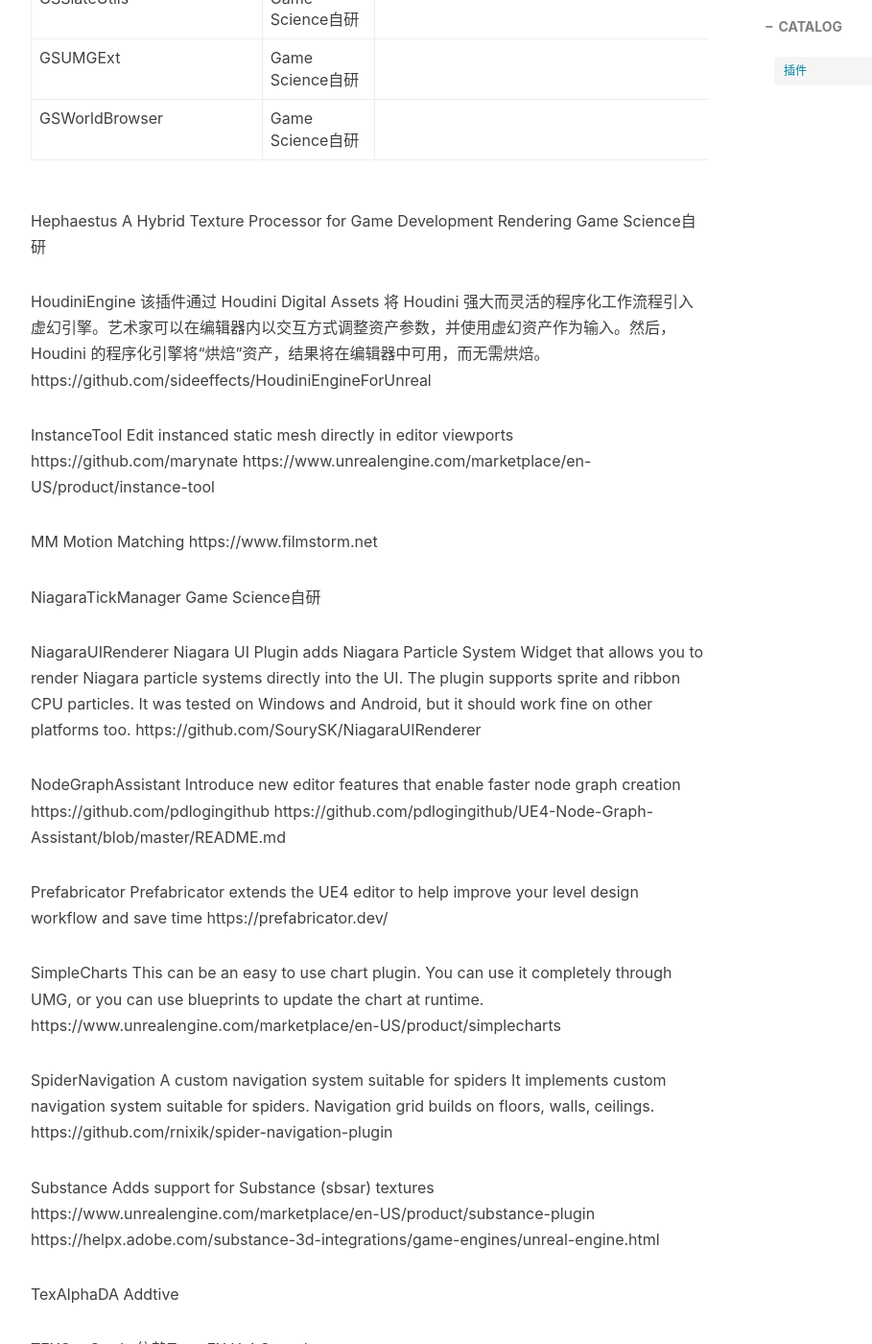
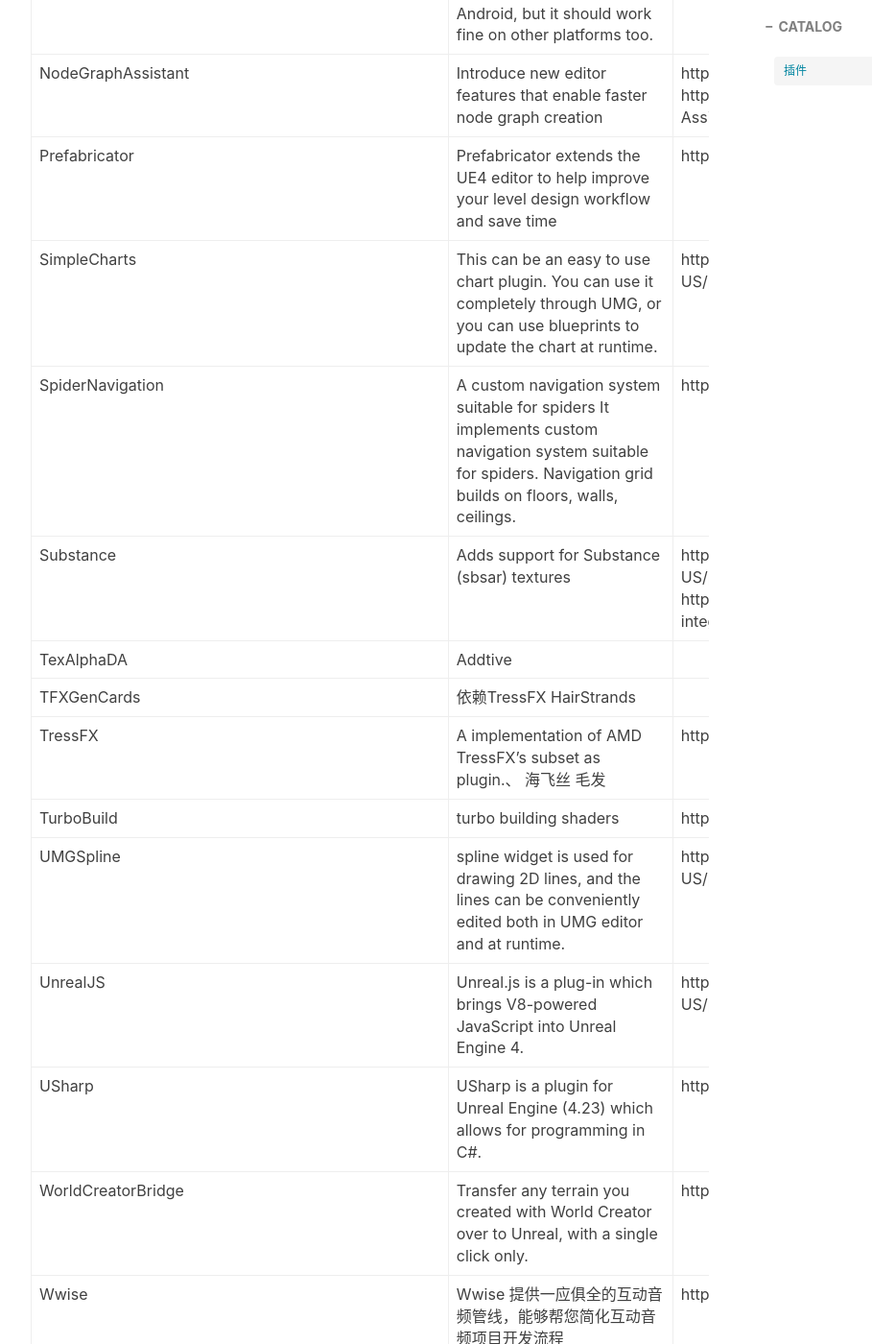
Before and after one commit to chenanbao/chenanbao.github.io, a Jekyll site: the page built from _posts/2024-8-30-黑猴插件.md, in a window 1280 px wide and 1400 px high, scrolled down 2829 px. Shown: the whole window at 96% size, without its empty margins (233-1142 px from the left). Built offline with Jekyll 4.4.1, drawn with Linux system fonts in a browser that asks for light colours; nearby versions of some CDN libraries; comment, search, counter and statistics services are not loaded; some of the changed text lies outside the part shown.

Commit message:
Update 2024-8-30-黑猴插件.md

```diff
--- a/_posts/2024-8-30-黑猴插件.md
+++ b/_posts/2024-8-30-黑猴插件.md
@@ -48,90 +48,25 @@
 |GSSlateUtils|Game Science自研|
 |GSUMGExt|Game Science自研|
 |GSWorldBrowser|Game Science自研|
-
-Hephaestus
-A Hybrid Texture Processor for  Game Development
-Rendering
-Game Science自研
-
-HoudiniEngine
-该插件通过 Houdini Digital Assets 将 Houdini 强大而灵活的程序化工作流程引入虚幻引擎。艺术家可以在编辑器内以交互方式调整资产参数，并使用虚幻资产作为输入。然后，Houdini 的程序化引擎将“烘焙”资产，结果将在编辑器中可用，而无需烘焙。
-https://github.com/sideeffects/HoudiniEngineForUnreal
-
-InstanceTool
-Edit instanced static mesh directly in editor viewports
-https://github.com/marynate
-https://www.unrealengine.com/marketplace/en-US/product/instance-tool
-
-MM
-Motion Matching
-https://www.filmstorm.net
-
-NiagaraTickManager
-Game Science自研
-
-NiagaraUIRenderer
-Niagara UI Plugin adds Niagara Particle System Widget that allows you to render Niagara particle systems directly into the UI. The plugin supports sprite and ribbon CPU particles. It was tested on Windows and Android, but it should work fine on other platforms too.
-https://github.com/SourySK/NiagaraUIRenderer
-
-NodeGraphAssistant
-Introduce new editor features that enable faster node graph creation
-https://github.com/pdlogingithub
-https://github.com/pdlogingithub/UE4-Node-Graph-Assistant/blob/master/README.md
-
-Prefabricator
-Prefabricator extends the UE4 editor to help improve your level design workflow and save time
-https://prefabricator.dev/
-
-SimpleCharts
-This can be an easy to use chart plugin. You can use it completely through UMG, or you can use blueprints to update the chart at runtime.
-https://www.unrealengine.com/marketplace/en-US/product/simplecharts
-
-SpiderNavigation
-A custom navigation system suitable for spiders
-It implements custom navigation system suitable for spiders. Navigation grid builds on floors, walls, ceilings.
-https://github.com/rnixik/spider-navigation-plugin
-
-Substance
-Adds support for Substance (sbsar) textures
-https://www.unrealengine.com/marketplace/en-US/product/substance-plugin
-https://helpx.adobe.com/substance-3d-integrations/game-engines/unreal-engine.html
-
-TexAlphaDA
-Addtive
-
-TFXGenCards
-依赖TressFX  HairStrands
-
-TressFX
-A implementation of AMD TressFX's subset as plugin.、
-海飞丝 毛发
-https://gpuopen.com/tressfx/
-
-TurboBuild
-turbo building shaders
-https://turbo.build/  可能是这个
-
-UMGSpline
- spline widget is used for drawing 2D lines, and the lines can be conveniently edited both in UMG editor and at runtime.
-https://www.unrealengine.com/marketplace/en-US/product/umgspline
-
-UnrealJS
-Unreal.js is a plug-in which brings V8-powered JavaScript into Unreal Engine 4.
-https://www.unrealengine.com/marketplace/en-US/product/unrealjs
-
-USharp
-USharp is a plugin for Unreal Engine (4.23) which allows for programming in C#.
-https://github.com/pixeltris/USharp
-
-WorldCreatorBridge
-Transfer any terrain you created with World Creator over to Unreal, with a single click only.
-https://www.world-creator.com/
-
-Wwise
-Wwise 提供一应俱全的互动音频管线，能够帮您简化互动音频项目开发流程
-https://www.audiokinetic.com/zh/wwise/overview/
-
-XeSS
-Intel(R) X (e) SS 实现了一项创新的帧率提升技术，该技术得到了 Intel(R) Arc(TM) 显卡和其他 GPU 供应商的支持。X (e) SS 使用 AI 深度学习进行升级，可在不降低图像质量的情况下提供更高的帧率。如需了解更多信息，请访问：https://github.com/intel/xess
-https://github.com/GameTechDev/XeSSUnrealPlugin
+|Hephaestus|A Hybrid Texture Processor for  Game DevelopmentRendering|Game Science自研|
+|HoudiniEngine|该插件通过 Houdini Digital Assets 将 Houdini 强大而灵活的程序化工作流程引入虚幻引擎。艺术家可以在编辑器内以交互方式调整资产参数，并使用虚幻资产作为输入。然后，Houdini 的程序化引擎将“烘焙”资产，结果将在编辑器中可用，而无需烘焙。|
+|https://github.com/sideeffects/HoudiniEngineForUnreal|
+|InstanceTool|Edit instanced static mesh directly in editor viewports|https://github.com/marynate https://www.unrealengine.com/marketplace/en-US/product/instance-tool|
+|MM|Motion Matching|https://www.filmstorm.net|
+|NiagaraTickManager|Game Science自研|
+|NiagaraUIRenderer|Niagara UI Plugin adds Niagara Particle System Widget that allows you to render Niagara particle systems directly into the UI. The plugin supports sprite and ribbon CPU particles. It was tested on Windows and Android, but it should work fine on other platforms too.|https://github.com/SourySK/NiagaraUIRenderer|
+|NodeGraphAssistant|Introduce new editor features that enable faster node graph creation|https://github.com/pdlogingithub https://github.com/pdlogingithub/UE4-Node-Graph-Assistant/blob/master/README.md|
+|Prefabricator|Prefabricator extends the UE4 editor to help improve your level design workflow and save time|https://prefabricator.dev/|
+|SimpleCharts|This can be an easy to use chart plugin. You can use it completely through UMG, or you can use blueprints to update the chart at runtime.|https://www.unrealengine.com/marketplace/en-US/product/simplecharts|
+|SpiderNavigation|A custom navigation system suitable for spiders It implements custom navigation system suitable for spiders. Navigation grid builds on floors, walls, ceilings.|https://github.com/rnixik/spider-navigation-plugin|
+|Substance|Adds support for Substance (sbsar) textures|https://www.unrealengine.com/marketplace/en-US/product/substance-plugin https://helpx.adobe.com/substance-3d-integrations/game-engines/unreal-engine.html|
+|TexAlphaDA|Addtive|
+|TFXGenCards|依赖TressFX  HairStrands|
+|TressFX|A implementation of AMD TressFX's subset as plugin.、 海飞丝 毛发|https://gpuopen.com/tressfx/|
+|TurboBuild|turbo building shaders|https://turbo.build/  可能是这个|
+|UMGSpline|spline widget is used for drawing 2D lines, and the lines can be conveniently edited both in UMG editor and at runtime.|https://www.unrealengine.com/marketplace/en-US/product/umgspline|
+|UnrealJS|Unreal.js is a plug-in which brings V8-powered JavaScript into Unreal Engine 4.|https://www.unrealengine.com/marketplace/en-US/product/unrealjs|
+|USharp|USharp is a plugin for Unreal Engine (4.23) which allows for programming in C#.|https://github.com/pixeltris/USharp|
+|WorldCreatorBridge|Transfer any terrain you created with World Creator over to Unreal, with a single click only.|https://www.world-creator.com/|
+|Wwise|Wwise 提供一应俱全的互动音频管线，能够帮您简化互动音频项目开发流程|https://www.audiokinetic.com/zh/wwise/overview/|
+|XeSS|Intel(R) X (e) SS 实现了一项创新的帧率提升技术，该技术得到了 Intel(R) Arc(TM) 显卡和其他 GPU 供应商的支持。X (e) SS 使用 AI 深度学习进行升级，可在不降低图像质量的情况下提供更高的帧率。如需了解更多信息，请访问：https://github.com/intel/xess|https://github.com/GameTechDev/XeSSUnrealPlugin|
```
